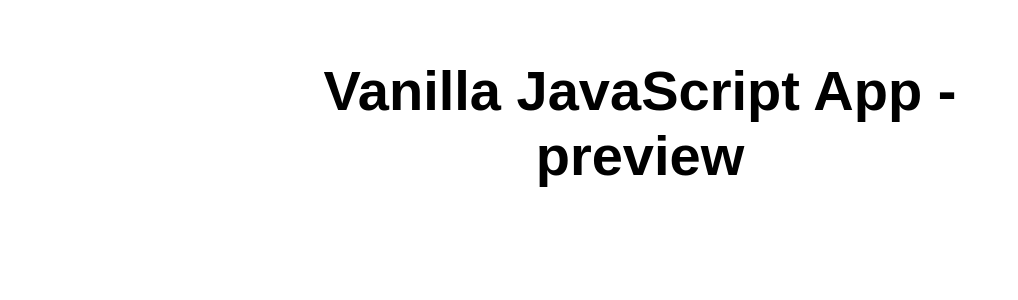
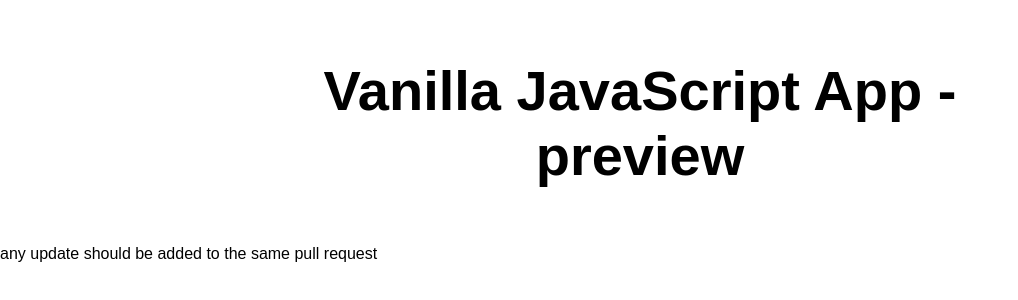
Before and after one commit to ameralmotlaq/swa, a website: page src/index.html in a window 1280 px wide. Shown: the whole page, without its empty margins (0-1018 px from the left). Drawn offline with Linux system fonts and the light colour scheme.

Commit message:
Update index.html

```diff
--- a/src/index.html
+++ b/src/index.html
@@ -12,6 +12,7 @@
   <main>
     <h1>Vanilla JavaScript App - preview</h1>
   </main>
+  any update should be added to the same pull request
 </body>
 
 </html>
```
